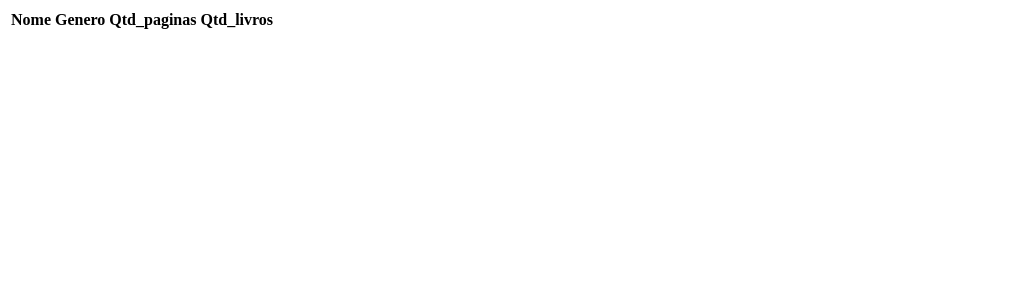
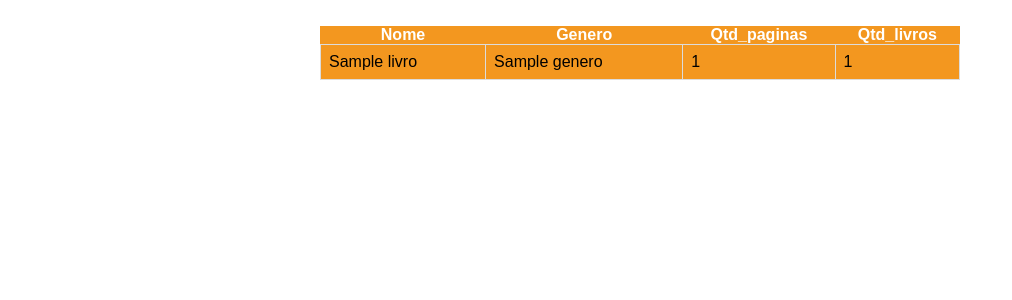
Before and after one commit to chrystian-souza/biblioteca-Django, a Django app: page / in a window 1280 px wide. Shown: the top 300 px of the page, without its empty margins (0-1012 px from the left). Run offline with Django 4.2, Linux system fonts and the light colour scheme; tables that the repository leaves empty hold one stand-in row (values such as "Sample post"); lists and menus that the app fills with data are empty.

Commit message:
concluido detalhes do livro

```diff
--- a/biblioAPP/templates/pages/index.html
+++ b/biblioAPP/templates/pages/index.html
@@ -5,14 +5,13 @@
     <meta charset="UTF-8">
     <meta http-equiv="X-UA-Compatible" content="IE=edge">
     <meta name="viewport" content="width=device-width, initial-scale=1.0">
+    <link rel="stylesheet" href="{% static 'css/global.css' %}">
     <title>Document</title>
 </head>
 <body>
     <div>
 
         <div class="tabela">
-
-
                 <table>
                     <thead>
                         <tr>
@@ -26,10 +25,10 @@
                     <tbody>
                         {% for livro in livros %}
                         <tr>
-                            <td><a href="{% url 'livros-detail' livros.id %}"> {{livros.name}} </a></td>
-                            <td><a href="{% url 'livros-detail' livros.id %}"> {{livros.genero}} </a></td>
-                            <td><a href="{% url 'livros-detail' livros.id %}"> {{livros.qtd_paginas}} </a></td>
-                            <td><a href="{% url 'livros-detail' livros.id %}"> {{livros.qtd_livros}} </a></td>
+                            <td><a href="{% url 'livros-detail' livro.id %}"> {{livro.nome}} </a></td>
+                            <td><a href="{% url 'livros-detail' livro.id %}"> {{livro.genero}} </a></td>
+                            <td><a href="{% url 'livros-detail' livro.id %}"> {{livro.qtd_paginas}} </a></td>
+                            <td><a href="{% url 'livros-detail' livro.id %}"> {{livro.qtd_livros}} </a></td>
 
                         </tr>
                         {% endfor %}
--- a/biblioAPP/templates/pages/livros_detail.html
+++ b/biblioAPP/templates/pages/livros_detail.html
@@ -9,7 +9,7 @@
 </head>
 <body>
 
-    <h1>Nome: {{ livros.name}}</h1>
+    <h1>Nome: {{ livros.nome}}</h1>
     <h1>Genero: {{ livros.genero}}</h1>
     <h1>Qtd_paginas: {{ livros.qtd_paginas}}</h1>
     <h1>Qtd_livros: {{livros.qtd_livros}}</h1>
--- a/biblioAPP/urls.py
+++ b/biblioAPP/urls.py
@@ -3,7 +3,7 @@ from . import views
 
 
 urlpatterns = [
-     path('', views.index, name='home'),
+    path('', views.index, name='home'),
     path('livros_detail/<int:id>', views.livros_detail, name='livros-detail')
 
 ]
--- a/requirements.txt
+++ b/requirements.txt
@@ -1,6 +1,9 @@
 asgiref==3.7.2
 backports.zoneinfo==0.2.1
+Pillow==10.1.0
 Django==4.2.6
+pip==23.3.1
+setuptools==41.2.0
 sqlparse==0.4.4
 typing_extensions==4.8.0
 tzdata==2023.3
--- /dev/null
+++ b/templates/static/css/global.css
@@ -0,0 +1,34 @@
+* {
+    margin: 0;
+    padding: 0;
+    box-sizing: border-box;
+}
+
+table {
+
+    width: 50%;
+    background-color:rgb(243, 151, 31);
+    margin-left: 25%;
+    margin-top: 2%;
+    border-collapse: collapse;
+    font-family: Arial, sans-serif;
+}
+
+th {
+
+    color: white;
+    font-weight: bold;
+}
+
+
+td {
+    border: 1px solid #dcdcdc;
+    padding: 8px;
+    color: black;
+
+}
+
+a {
+    text-decoration: none;
+    color: black;
+}
```
Also changed, not shown: media/batman-livro.jpg (added).
